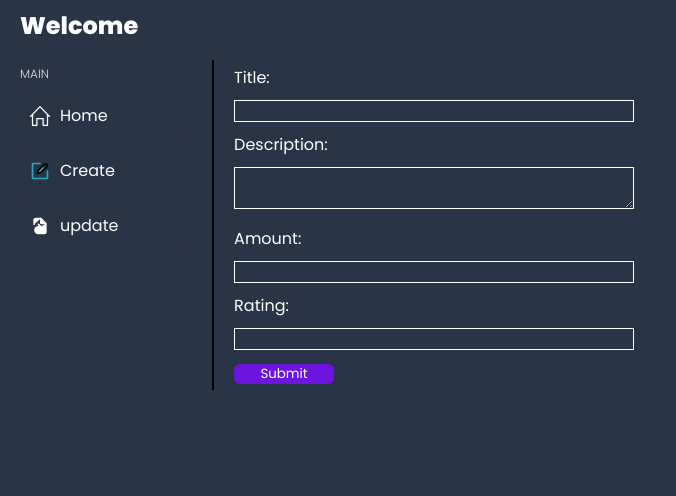
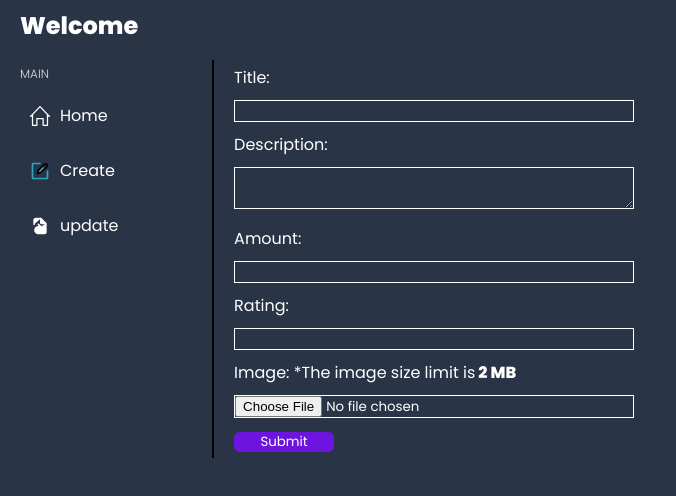
Before and after one commit to izharnjoroge/ecommerce-web, a React (Vite) app: page /create in a window 1280 px wide. Shown: the top 496 px of the page, without its empty margins (0-676 px from the left). Built offline with nearby package versions, Linux system fonts and the light colour scheme; no server answers.

Commit message:
image upload complete

```diff
--- a/src/App.tsx
+++ b/src/App.tsx
@@ -12,7 +12,6 @@ import Sidebar from "./components/sidebar/sidebar";
 import "./globals/main.scss";
 import Auth from "./pages/auth/userCreation/auth";
 
-// Global boolean variable indicating whether the user is authenticated
 const isAuthenticated = true;
 
 // ProtectedRoute HOC
--- a/src/components/card/items.scss
+++ b/src/components/card/items.scss
@@ -7,7 +7,7 @@
     border-right: 2px solid white;
     max-height: 150px;
     min-height: 150px;
-
+    justify-content: space-between;
   .item-rating{
     position: absolute;
     top: -10px;
--- a/src/interface/data.ts
+++ b/src/interface/data.ts
@@ -5,4 +5,5 @@ export interface dataInterface {
     description: string
     amount: string
     rating: string
+    image?: string
   }
--- a/src/pages/auth/userCreation/auth.tsx
+++ b/src/pages/auth/userCreation/auth.tsx
@@ -92,9 +92,9 @@ const Auth = () => {
             <label>Email</label>
             <input
               type="text"
-              title="email"
+              name="email"
               required
-              value={formData.email}
+              value={formData?.email ?? ""}
               onChange={handleChange}
             />
           </div>
@@ -104,11 +104,11 @@ const Auth = () => {
             </div>
             <input
               type="text"
-              title="password"
+              name="password"
               min={6}
               max={16}
               required
-              value={formData.password}
+              value={formData?.password ?? ""}
               onChange={handleChange}
             />
           </div>
--- a/src/pages/create/create.tsx
+++ b/src/pages/create/create.tsx
@@ -4,10 +4,37 @@ import { useNavigate } from "react-router-dom";
 import "./create.scss";
 import { dataInterface } from "../../interface/data";
 const Create = () => {
+  //Navigation
+
   const navigate = useNavigate();
+  // state
   const [formData, setFormData] = useState<dataInterface | null>();
   const [formError, setFormError] = useState<String | null>();
+  const [imageFile, setFile] = useState<File | null>(null);
+  const [selectedImage, setSelectedImage] = useState<string | null>(null);
+  const [imageName, setImageName] = useState<string | "">();
 
+  //Functions
+  //upload images
+  async function uploadFile(file: File) {
+    const { data, error } = await supabase.storage
+      .from("test")
+      .upload(imageName!, file);
+    if (error) {
+      alert("error uploading file");
+      return;
+    }
+    if (data) {
+      const publicUrl = supabase.storage.from("test").getPublicUrl(imageName!);
+      const url = publicUrl.data.publicUrl;
+      setFormData({
+        ...formData!,
+        image: url,
+      });
+    }
+  }
+
+  //update state variables
   const handleChange = (
     e: React.ChangeEvent<HTMLInputElement | HTMLTextAreaElement>
   ) => {
@@ -18,15 +45,37 @@ const Create = () => {
     });
   };
 
+  //convert image to url
+  const handleImageChange = (e: React.ChangeEvent<HTMLInputElement>) => {
+    const fls = e.target.files as FileList;
+    const file = fls[0];
+    setImageName(file.name);
+    if (file && file.size <= 1024 * 1024 * 2) {
+      const reader = new FileReader();
+      reader.readAsDataURL(file);
+      reader.onload = () => {
+        setSelectedImage(reader.result as string);
+      };
+      setFile(file as File);
+    } else {
+      alert("Please select an image smaller than 2 MB.");
+      return;
+    }
+  };
+
+  //submit data to db
   const handleSubmit = async (e: React.FormEvent<HTMLFormElement>) => {
     e.preventDefault();
-    const { title, description, amount, rating } = formData!;
+    const { title, description, amount, rating, image } = formData!;
+    uploadFile(imageFile!);
+
     const { data, error } = await supabase.from("shop_items").insert([
       {
         title,
         description,
         amount,
         rating,
+        image,
       },
     ]);
     if (error) {
@@ -40,6 +89,12 @@ const Create = () => {
     setFormError(null);
     alert("product added successfully");
     navigate("/home");
+  };
+
+  //delete image
+  const handleClick = () => {
+    setSelectedImage(null);
+    setFile(null);
   };
 
   return (
@@ -97,6 +152,35 @@ const Create = () => {
             />
           </div>
         </div>
+        <div>
+          <label>Image: </label>
+          <label>
+            *The image size limit is
+            <strong> 2 MB</strong>
+          </label>
+          <div>
+            {!selectedImage ? (
+              <input
+                name="image"
+                className="form-inputs"
+                type="file"
+                accept="image/*"
+                value={formData?.image ?? ""}
+                required
+                onChange={handleImageChange}
+              />
+            ) : (
+              <button onClick={handleClick}>
+                <img
+                  src={selectedImage ?? ""}
+                  alt={imageName}
+                  width={200}
+                  height={200}
+                />
+              </button>
+            )}
+          </div>
+        </div>
         <button type="submit" className="form-button">
           Submit
         </button>
```
